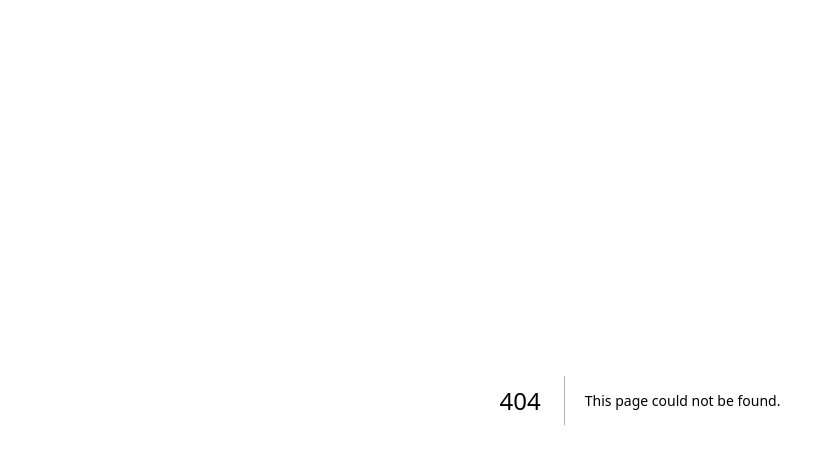
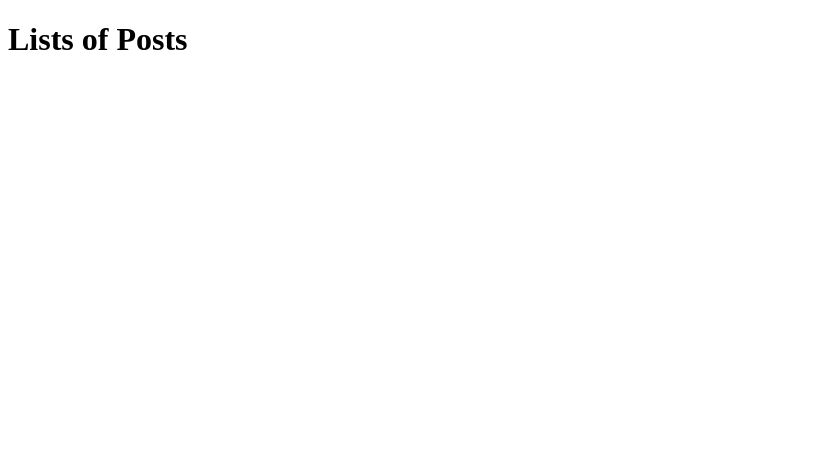
Before and after one commit to Eyshcharya/NextJs, a Next.js app in the folder Pre-Rendering/ssr/: page /posts in a window 1280 px wide. Before the commit this address had no page. Shown: the top 464 px of the page, without its empty margins (0-835 px from the left). Built offline with nearby package versions, Linux system fonts and the light colour scheme.

Commit message:
Implemented the Posts Page

```diff
--- /dev/null
+++ b/Pre-Rendering/ssr/pages/posts/index.tsx
@@ -0,0 +1,14 @@
+import Link from "next/link";
+
+interface PostsProps {
+  posts: Array<any>;
+}
+
+const Posts = ({ posts }: PostsProps) => {
+  return (
+    <>
+      <h1>Lists of Posts</h1>
+    </>
+  );
+};
+export default Posts;
```
